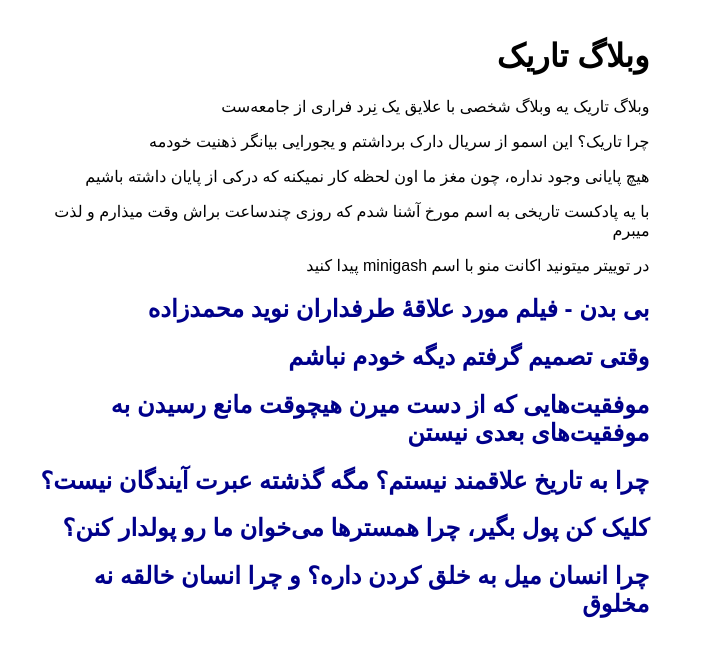
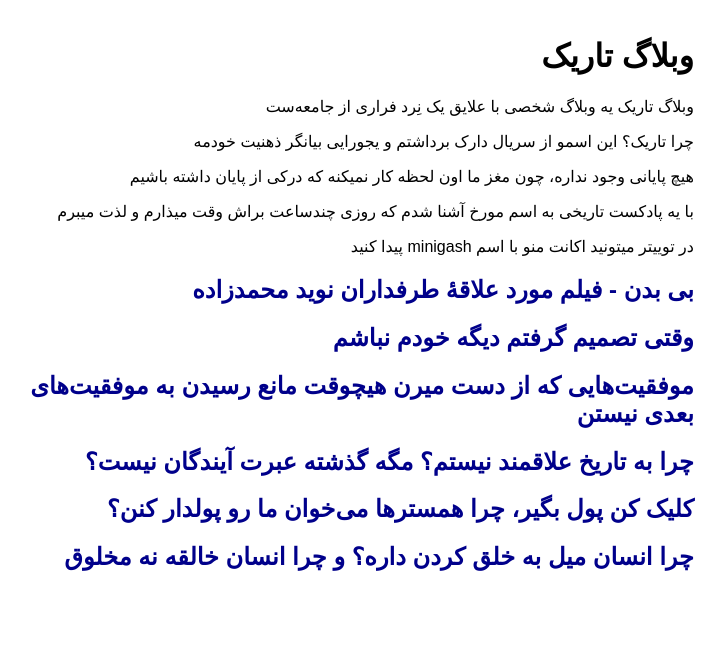
Before and after one commit to darkblog/darkblog.github.io, a Jekyll site: the page built from index.html, in a window 1280 px wide. Shown: the top 657 px of the page, without its empty margins (443-1169 px from the left). Built offline with Jekyll 4.4.1, drawn with Linux system fonts in a browser that asks for light colours.

Commit message:
Update index.html

```diff
--- a/index.html
+++ b/index.html
@@ -8,7 +8,7 @@
 <title>وبلاگ تاریک</title>
 <meta name="description" content="وبلاگ تاریک یه وبلاگ شخصی با علایق یک نِرد فراری از جامعه‌ست">
 <meta name="viewport" content="width=device-width">
-<style>body{font-family:sans-serif;font-size:16px;margin:auto;padding:1em;max-width:70ch}a{text-decoration:none;color:darkblue}</style>
+<style>body{font-family:sans-serif;font-size:16px;margin:auto;padding:1em;max-width:80ch}a{text-decoration:none;color:darkblue}</style>
 </head>
 <body>
 <h1>وبلاگ تاریک</h1>
```
